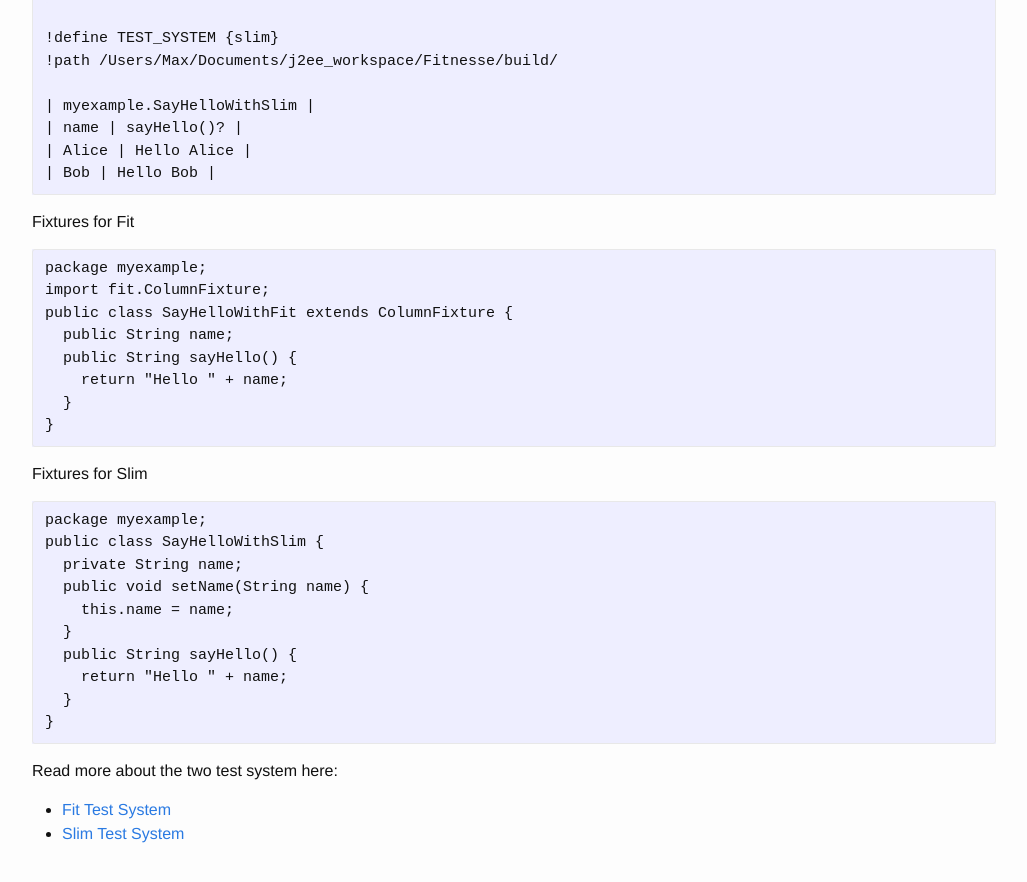
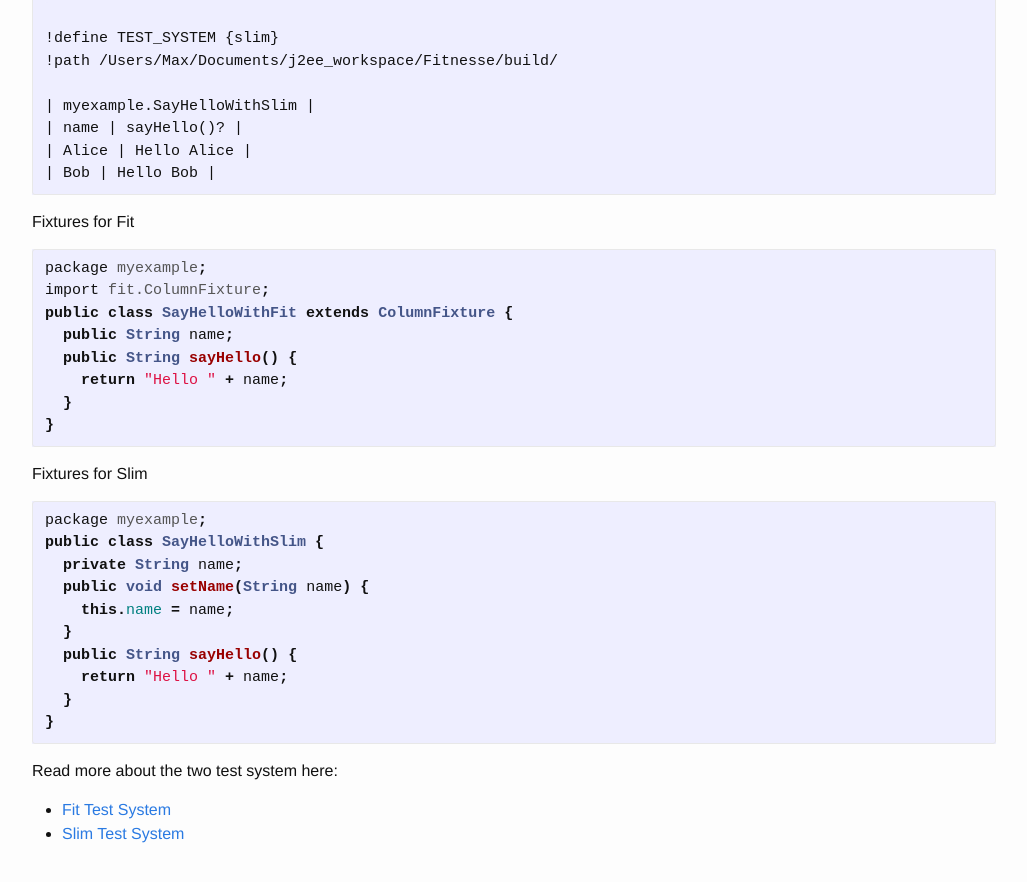
Before and after one commit to chennanni/chennanni.github.io, a Jekyll site: the page built from _posts/2015-11-29-explore-fitneese.markdown, in a window 1280 px wide and 900 px high, scrolled down 2389 px. Shown: the top 882 px of the window, without its empty margins (126-1153 px from the left). Built offline with Jekyll 4.4.1, drawn with Linux system fonts in a browser that asks for light colours; comment, search, counter and statistics services are not loaded; some of the changed text lies outside the part shown.

Commit message:
Update 2015-11-29-explore-fitneese.markdown

```diff
--- a/_posts/2015-11-29-explore-fitneese.markdown
+++ b/_posts/2015-11-29-explore-fitneese.markdown
@@ -63,7 +63,7 @@ After you finish writing the test table, you can directly click the "Test" butto
 
 But what is the magic behind this? Actually the "fixtures" is already there in the `fitnesse-standalone.jar`. If you open the jar file, you can see a `Division.class` file under the `eg` folder. The `division.java` should be something like this:
 
-~~~
+~~~ java
 package eg;
 import java.lang.String;
 
@@ -115,7 +115,7 @@ Test Page for Slim
 
 Fixtures for Fit
 
-~~~
+~~~ java
 package myexample;
 import fit.ColumnFixture;
 public class SayHelloWithFit extends ColumnFixture {
@@ -128,7 +128,7 @@ public class SayHelloWithFit extends ColumnFixture {
 
 Fixtures for Slim
 
-~~~
+~~~ java
 package myexample;
 public class SayHelloWithSlim {
   private String name;
```
